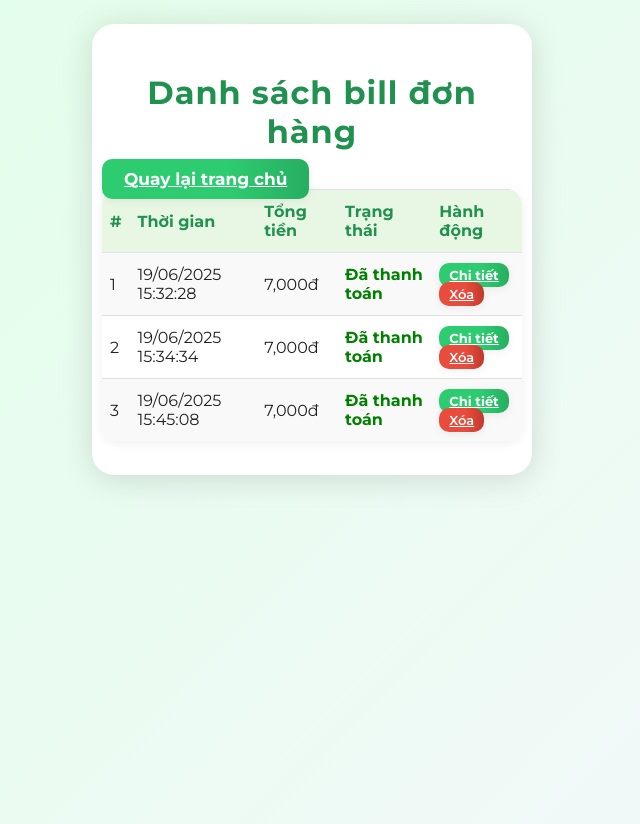
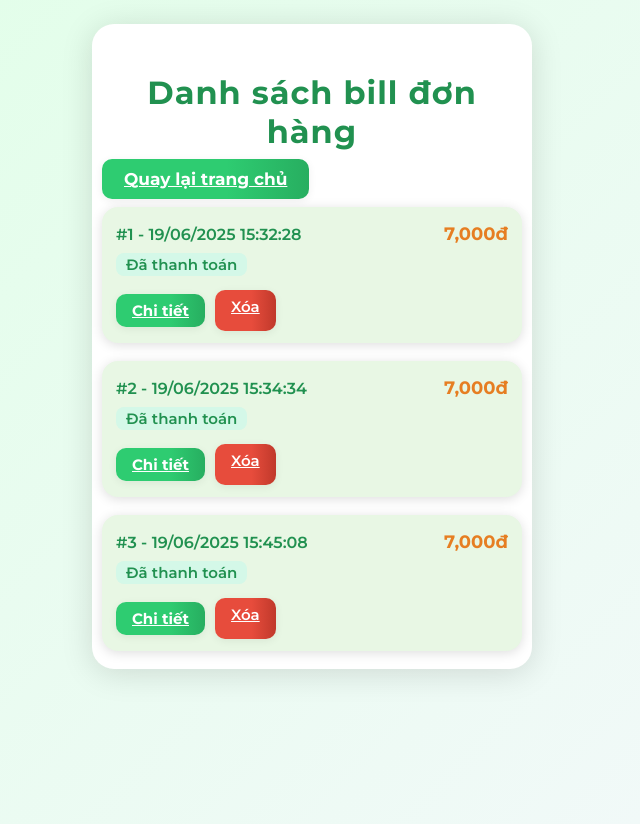
Before and after one commit to Luan2005-ST23B/Thi_no, a Flask app: page /bills in a window 1280 px wide. Shown: the whole page, without its empty margins (328-968 px from the left). Run offline with Flask 3, Linux system fonts and the light colour scheme.

Commit message:
Update code: sửa chức năng, giao diện, v.v.

```diff
--- a/templates/bills.html
+++ b/templates/bills.html
@@ -5,40 +5,98 @@
     <title>Danh sách bill</title>
     <meta name="viewport" content="width=device-width, initial-scale=1">
     <link rel="stylesheet" href="{{ url_for('static', filename='style.css') }}">
+    <style>
+        .bill-list {
+            display: flex;
+            flex-direction: column;
+            gap: 18px;
+            margin-top: 18px;
+        }
+        .bill-card {
+            background: #e8f7e4;
+            border-radius: 16px;
+            box-shadow: 0 2px 12px #0002;
+            padding: 16px 14px 12px 14px;
+            display: flex;
+            flex-direction: column;
+            gap: 8px;
+            position: relative;
+        }
+        .bill-header {
+            display: flex;
+            justify-content: space-between;
+            align-items: center;
+            gap: 10px;
+            flex-wrap: wrap;
+        }
+        .bill-time {
+            color: #219150;
+            font-weight: 600;
+            font-size: 16px;
+        }
+        .bill-total {
+            color: #e67e22;
+            font-weight: 700;
+            font-size: 18px;
+        }
+        .bill-status {
+            font-weight: 600;
+            font-size: 15px;
+            padding: 2px 10px;
+            border-radius: 8px;
+            display: inline-block;
+        }
+        .bill-status.paid {
+            background: #d4f8e8;
+            color: #219150;
+        }
+        .bill-status.unpaid {
+            background: #ffe3e3;
+            color: #e74c3c;
+        }
+        .bill-actions {
+            display: flex;
+            gap: 10px;
+            margin-top: 6px;
+        }
+        .bill-actions .top-btn, .bill-actions .danger-btn {
+            font-size: 15px;
+            padding: 7px 16px;
+        }
+        @media (max-width: 600px) {
+            .bill-card { padding: 12px 6px 10px 8px; }
+            .bill-header { flex-direction: column; align-items: flex-start; gap: 4px; }
+            .bill-total { font-size: 16px; }
+        }
+    </style>
 </head>
 <body>
 <div class="container">
     <h1>Danh sách bill đơn hàng</h1>
     <a href="/" class="top-btn">Quay lại trang chủ</a>
-    <table>
-        <tr>
-            <th>#</th>
-            <th>Thời gian</th>
-            <th>Tổng tiền</th>
-            <th>Trạng thái</th>
-            <th>Hành động</th>
-        </tr>
+    {% if orders %}
+    <div class="bill-list">
         {% for o in orders %}
-        <tr>
-            <td>{{ loop.index }}</td>
-            <td>{{ o.time }}</td>
-            <td>{{ "{:,}".format(o.total) }}đ</td>
-            <td>
-                {% if o.paid %}
-                    <span style="color:green;font-weight:bold;">Đã thanh toán</span>
-                {% else %}
-                    <span style="color:red;">Chưa thanh toán</span>
-                {% endif %}
-            </td>
-            <td>
-                <a href="/bill/{{ loop.index0 }}" class="top-btn" style="padding:4px 10px;font-size:13px;">Chi tiết</a>
-                <a href="/delete_bill/{{ loop.index0 }}" class="danger-btn" style="padding:4px 10px;font-size:13px;" onclick="return confirm('Bạn có chắc muốn xóa bill này?')">Xóa</a>
-            </td>
-        </tr>
-        {% else %}
-        <tr><td colspan="5" class="empty">Chưa có bill nào</td></tr>
+        <div class="bill-card">
+            <div class="bill-header">
+                <span class="bill-time">#{{ loop.index }} - {{ o.time }}</span>
+                <span class="bill-total">{{ "{:,}".format(o.total) }}đ</span>
+            </div>
+            <div>
+                <span class="bill-status {% if o.paid %}paid{% else %}unpaid{% endif %}">
+                    {% if o.paid %}Đã thanh toán{% else %}Chưa thanh toán{% endif %}
+                </span>
+            </div>
+            <div class="bill-actions">
+                <a href="/bill/{{ loop.index0 }}" class="top-btn">Chi tiết</a>
+                <a href="/delete_bill/{{ loop.index0 }}" class="danger-btn" onclick="return confirm('Bạn có chắc muốn xóa bill này?')">Xóa</a>
+            </div>
+        </div>
         {% endfor %}
-    </table>
+    </div>
+    {% else %}
+    <div class="empty">Chưa có bill nào</div>
+    {% endif %}
 </div>
 </body>
 </html>
```
Also changed, not shown: templates/orders.html (+34 -5 lines).
